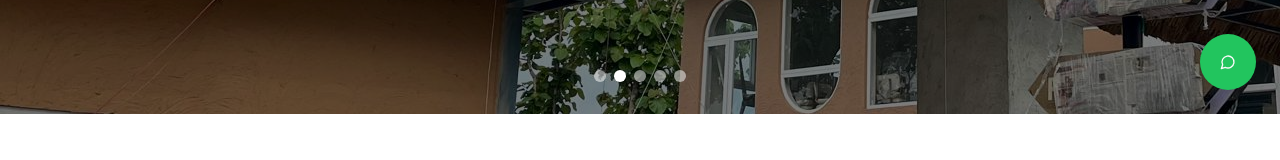
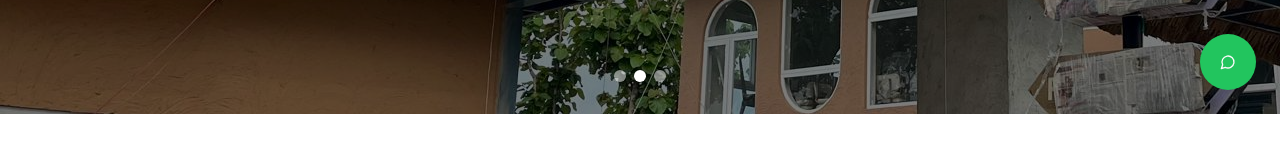
Before and after one commit to sunidhi090894/Muchaan, a Next.js app: page / in a window 1280 px wide. Shown: the part 686-846 px from the top of the page. Built offline with nearby package versions, Linux system fonts and the light colour scheme.

Commit message:
updated page.tsx

```diff
--- a/app/page.tsx
+++ b/app/page.tsx
@@ -34,8 +34,6 @@ export default function MuchaanWebsite() {
     "/images/night-entrance.jpeg",
     "/images/day-entrance.jpeg",
     "/images/entrance-gate.jpeg",
-    "/placeholder.svg?height=800&width=1200&text=Cozy+Seating+Area",
-    "/placeholder.svg?height=800&width=1200&text=Garden+View",
   ]
 
   // Auto-scroll carousel
@@ -411,7 +409,7 @@ export default function MuchaanWebsite() {
             </div>
             <div className="aspect-square relative rounded-lg overflow-hidden">
               <Image
-                src="/placeholder.svg?height=300&width=300"
+                src="/images/day-entrance.jpeg"
                 alt="Gardens at Muchaan"
                 fill
                 className="object-cover hover:scale-105 transition-transform"
```
